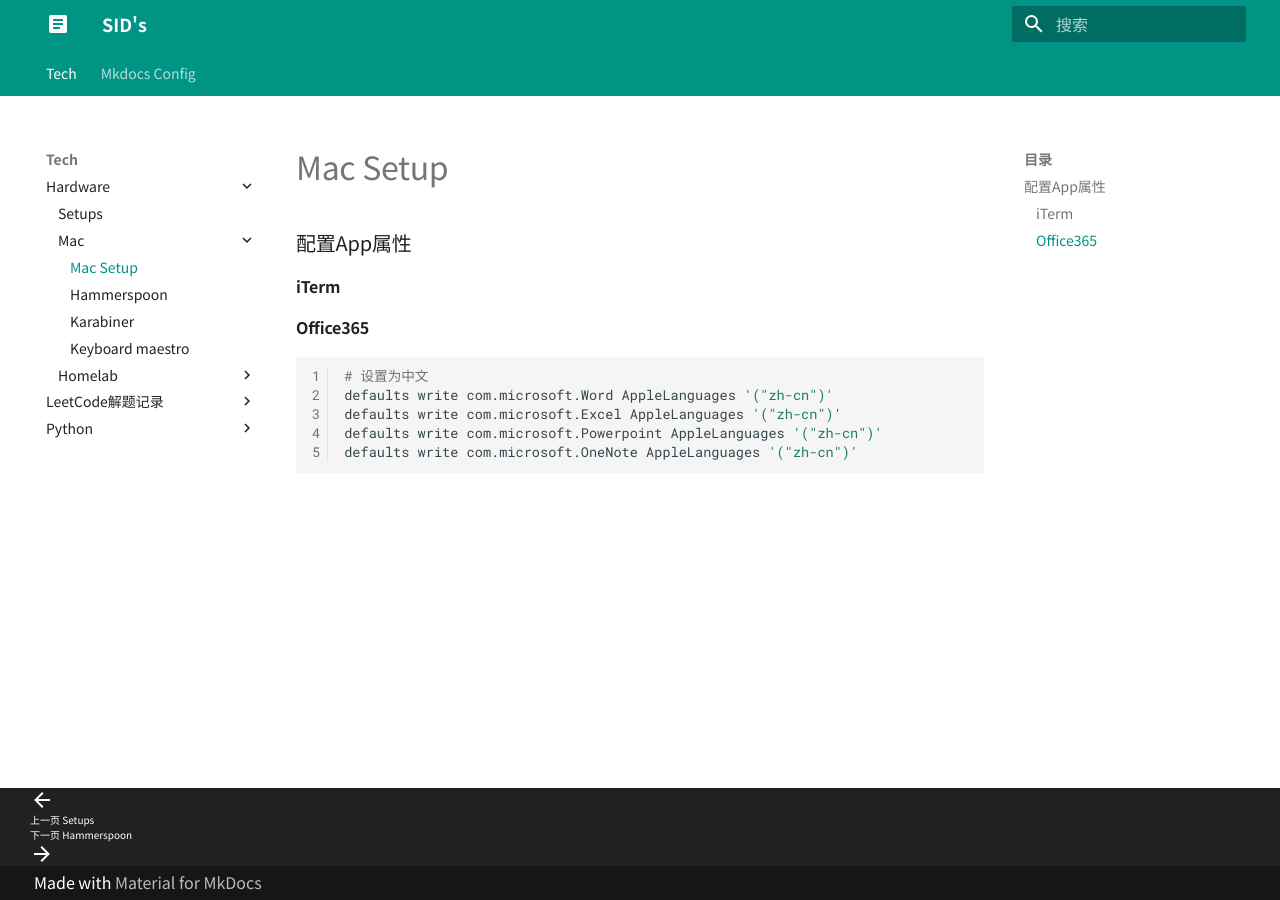
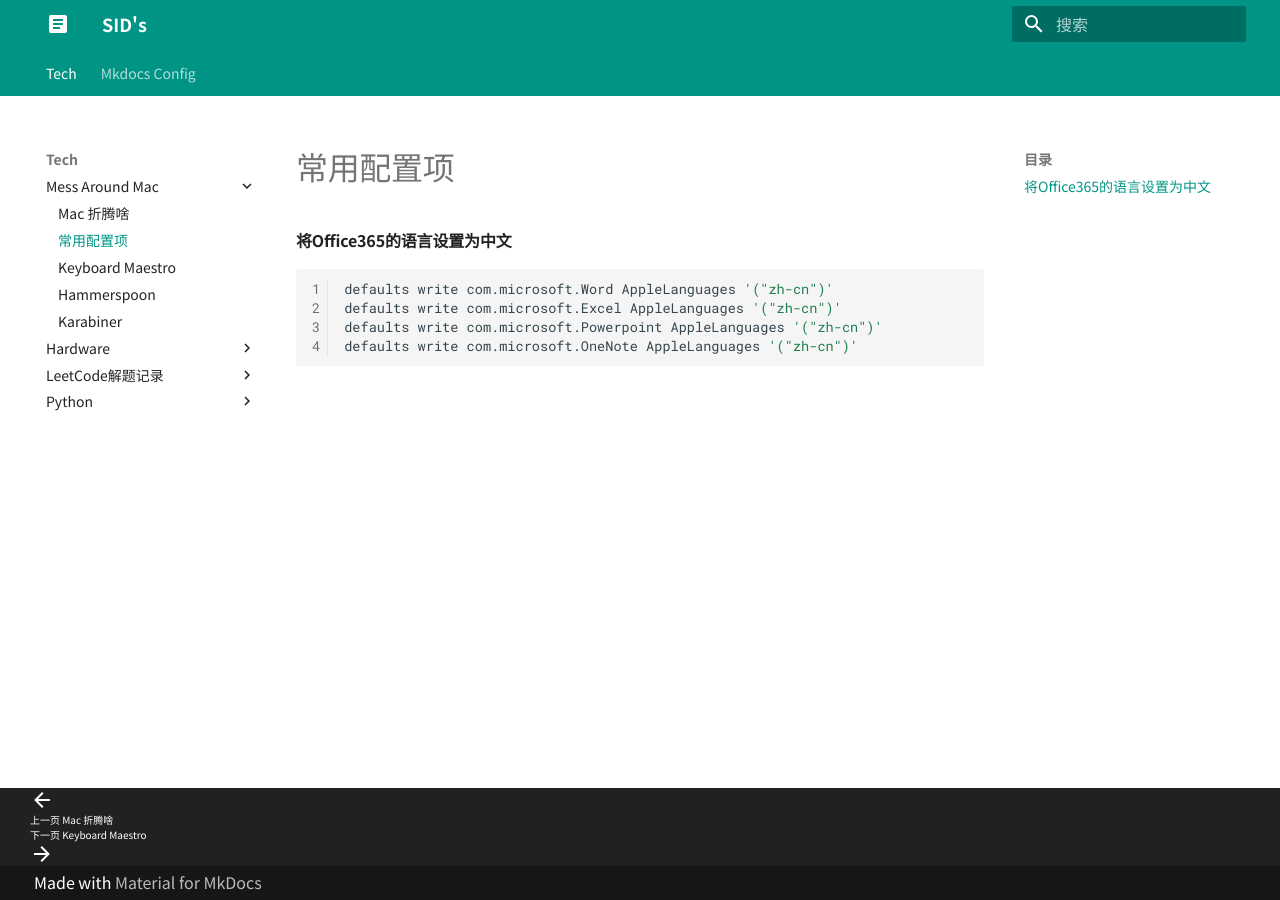
Before and after one commit to sidkang/note, an MkDocs documentation site: the page built from docs/tech/mac/general_setup.md, in a window 1280 px wide. Built offline with MkDocs 1.6.1 and Material for MkDocs 9.7.7, drawn with Linux system fonts in a browser that asks for light colours.

````diff
--- a/docs/tech/hardware/mac/mac.md
+++ b/docs/tech/mac/general_setup.md
@@ -1,13 +1,8 @@
-# Mac Setup
+# 常用配置项
 
-### 配置App属性
-
-#### iTerm
-
-#### Office365
+#### 将Office365的语言设置为中文
 
 ```bash
-# 设置为中文
 defaults write com.microsoft.Word AppleLanguages '("zh-cn")'
 defaults write com.microsoft.Excel AppleLanguages '("zh-cn")'
 defaults write com.microsoft.Powerpoint AppleLanguages '("zh-cn")'
--- /dev/null
+++ b/docs/tech/mac/mac.md
@@ -0,0 +1,7 @@
+# Mac 折腾啥
+
+## Quickly Restore
+
+### 配置App属性
+
+#### iTerm
````
Also changed, not shown: docs/index.md (+1 -1 lines), docs/tech/mac/keyboard_maestro.md (added, +11 -0 lines), docs/tech/.pages, docs/tech/hardware/.pages, docs/tech/hardware/mac/.pages (deleted), docs/tech/hardware/mac/keyboard_maestro.md (deleted), docs/tech/mac/.pages (added), docs/tech/mac/hammerspoon.md (added), docs/tech/mac/karabiner.md (added).
